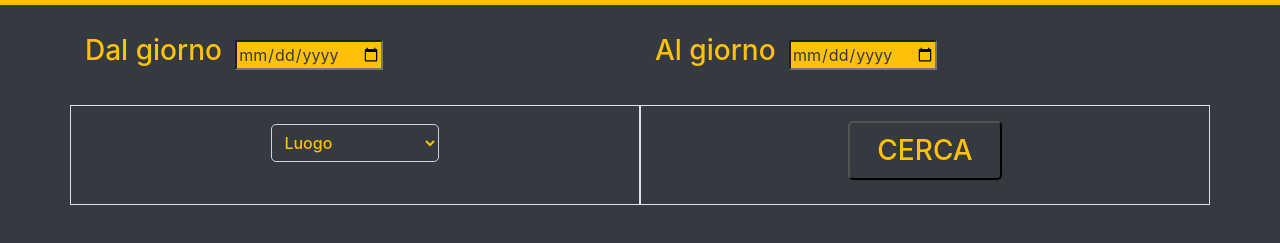
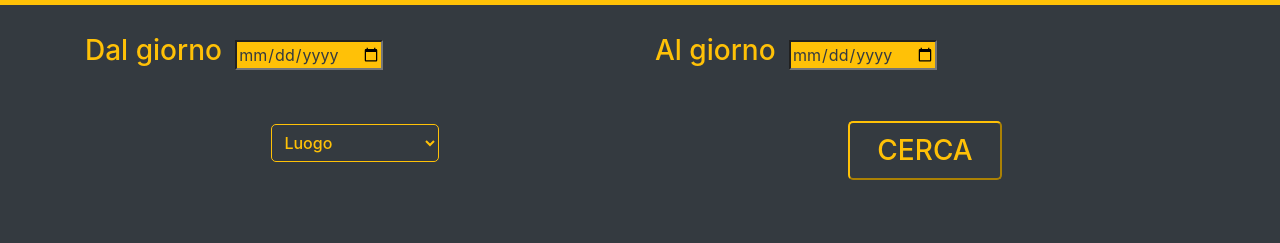
Before and after one commit to icobasco/messedausin, a plain HTML site: page messe.html in a window 1280 px wide. Shown: the part 69-312 px from the top of the page. Drawn offline with nearby package versions, Linux system fonts and the light colour scheme.

Commit message:
Fix padding e colori Mess.html

```diff
--- a/css/style.css
+++ b/css/style.css
@@ -71,6 +71,7 @@ body {
 .messa_orario {
     display: flex;
     padding: 2%;
+    padding-left: 5%;
     margin: 1%, 0%, 1%, 0%;
     border-radius: 25px 0px 0px 25px;
     width: 25%;
--- a/messe.html
+++ b/messe.html
@@ -41,10 +41,10 @@
         </div>
       </div>
       <div class="row justify-content-center">
-        <div class="col-sm-6 d-flex align-items-center altezza justify-content-center border ">
+        <div class="col-sm-6 d-flex align-items-center altezza justify-content-center ">
           <div class="form-group my_button">
             <!-- <label for="sel1">Scegli il luogo</label> -->
-            <select class="form-control bg-dark text-warning h3 my_button" id="selectLuogo" onChange="cambiaLuogo()">
+            <select class="form-control bg-dark text-warning border-warning h3 my_button" id="selectLuogo" onChange="cambiaLuogo()">
               <option value="" selected disabled>Luogo</option>
               <option value="Piasco">Piasco</option>
               <option value="Rossana">Rossana</option>
@@ -55,8 +55,8 @@
             </select>
           </div>
         </div>
-        <div class="col-sm-6 d-flex align-items-center altezza justify-content-center border">
-          <input class="bg-dark text-warning h3 my_button" type="button" value="CERCA" onClick="cercaMesse()">
+        <div class="col-sm-6 d-flex align-items-center altezza justify-content-center">
+          <input class="bg-dark text-warning h3 my_button border-warning" type="button" value="CERCA" onClick="cercaMesse()">
         </div>
       </div>
       <div id="divMesse"></div>
```
